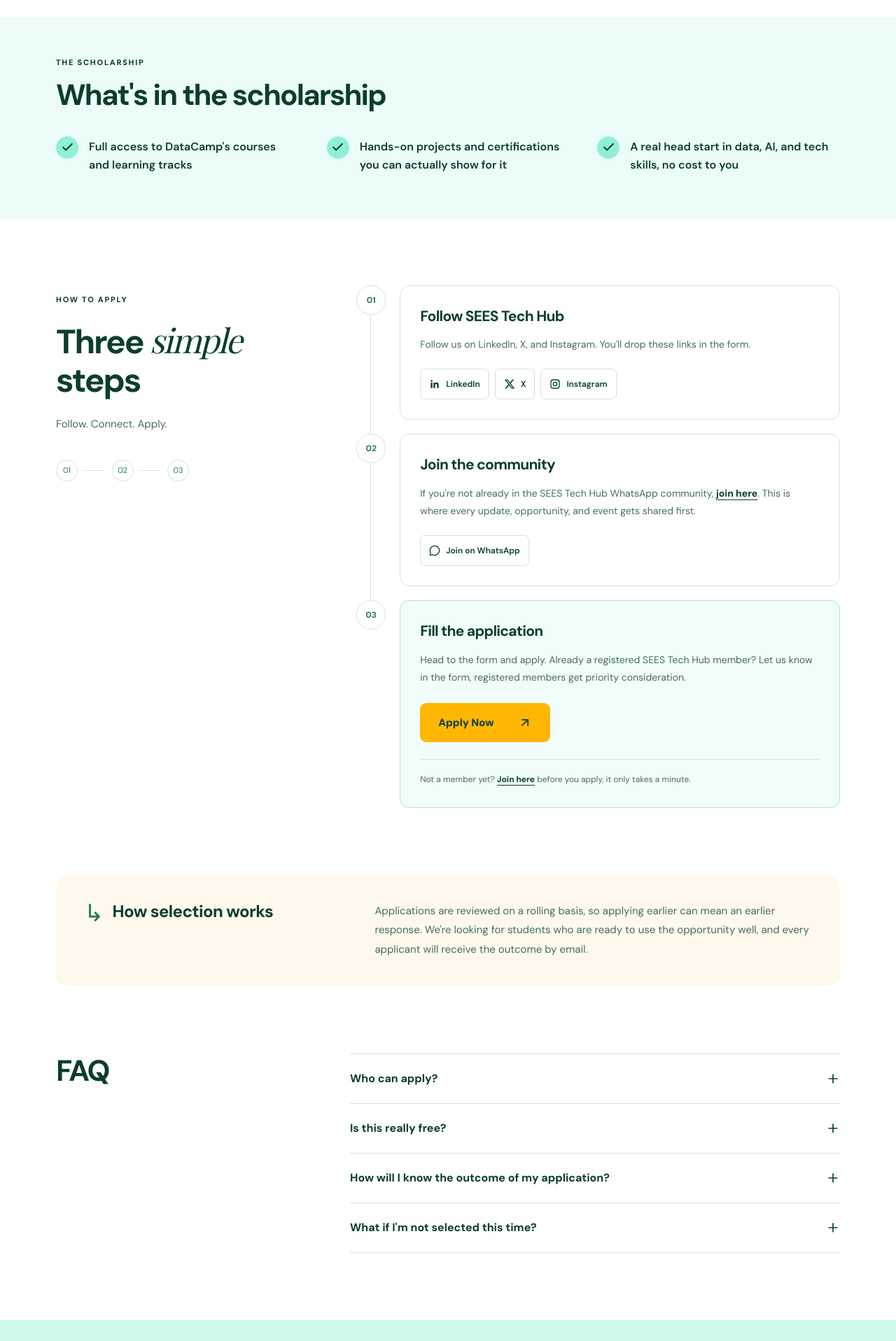
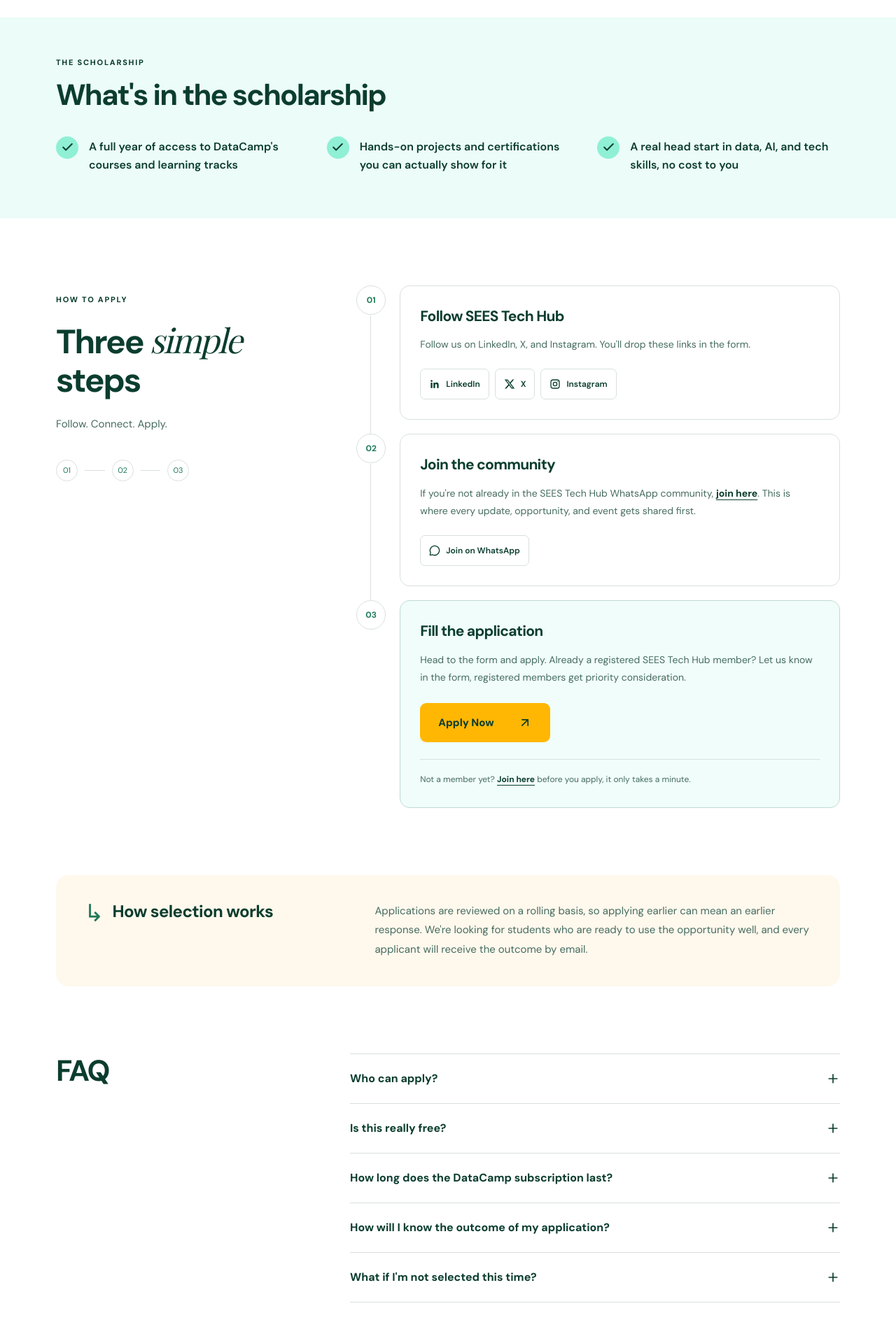
Before and after one commit to SEES-Wesbsite/sees-tech-hub, a Next.js app: page /datacamp in a window 1280 px wide. Shown: the part 775-2692 px from the top of the page at 70% size. Built offline with nearby package versions, Linux system fonts and the light colour scheme; a web font is replaced by a local one.

Commit message:
docs(datacamp): clarify scholarship duration

```diff
--- a/app/datacamp/page.tsx
+++ b/app/datacamp/page.tsx
@@ -82,7 +82,7 @@
 }
 
 const benefits = [
-  "Full access to DataCamp's courses and learning tracks",
+  "A full year of access to DataCamp's courses and learning tracks",
   'Hands-on projects and certifications you can actually show for it',
   'A real head start in data, AI, and tech skills, no cost to you',
 ];
@@ -90,6 +90,7 @@
 const questions = [
   { question: 'Who can apply?', answer: "Any student. You don't have to be a SEES or STH member to apply, though registered members get priority consideration." },
   { question: 'Is this really free?', answer: 'Yes. 500 full scholarships, no payment required at any point.' },
+  { question: 'How long does the DataCamp subscription last?', answer: 'The scholarship gives you a full year of access to DataCamp.' },
   { question: 'How will I know the outcome of my application?', answer: 'Applications are reviewed on a rolling basis, so applying earlier gives you a better chance of receiving an earlier response. We will email you whether or not you are selected.' },
   { question: "What if I'm not selected this time?", answer: 'Stay in the STH community, more opportunities like this come through regularly.' },
 ];
```
Also changed, not shown: app/datacamp/README.md, 1 other file (tests, documents, lock files or other folders).
